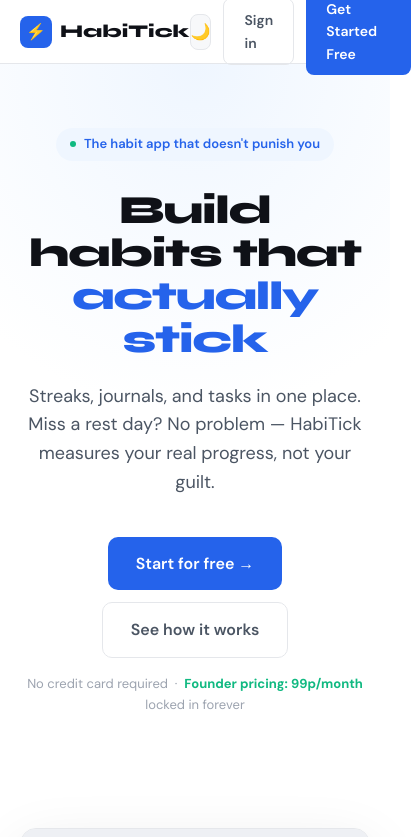
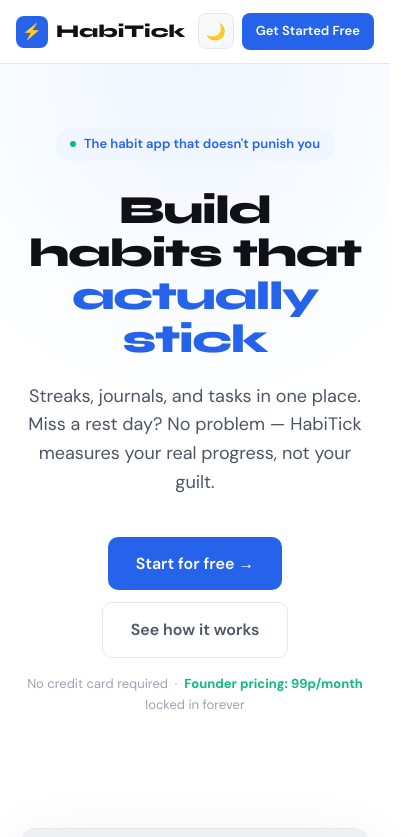
Before and after one commit to JKeyOfficial/habitick-landing, a website: page index.html in a window 390 px wide. Shown: the top 837 px of the page, 411 px wide, since content can reach past the window. Drawn offline with Linux system fonts and the light colour scheme.

Commit message:
fix mobile nav - hide sign in, compact CTA button

```diff
--- a/index.html
+++ b/index.html
@@ -61,10 +61,10 @@
     .nav-logo { display: flex; align-items: center; gap: 8px; text-decoration: none; }
     .nav-logo-icon { width: 32px; height: 32px; background: var(--accent); border-radius: 8px; display: flex; align-items: center; justify-content: center; font-size: 16px; }
     .nav-logo-text { font-family: 'Syne', sans-serif; font-weight: 800; font-size: 18px; color: var(--text); }
-    .nav-links { display: flex; align-items: center; gap: 32px; }
+    .nav-links { display: flex; align-items: center; gap: 32px; position: absolute; left: 50%; transform: translateX(-50%); }
     .nav-links a { text-decoration: none; color: var(--text-2); font-size: 14px; font-weight: 500; transition: color 0.2s; }
     .nav-links a:hover { color: var(--text); }
-    .nav-right { display: flex; align-items: center; gap: 12px; }
+    .nav-actions { display: flex; align-items: center; gap: 12px; }
 
     .theme-toggle {
       width: 36px; height: 36px; border-radius: 8px;
@@ -262,8 +262,11 @@
     .reveal.visible { opacity: 1; transform: translateY(0); }
 
     @media (max-width: 768px) {
-      nav { padding: 0 20px; }
+      nav { padding: 0 16px; }
       .nav-links { display: none; }
+      .nav-actions { gap: 8px; }
+      .nav-actions .btn-ghost { display: none; }
+      .nav-actions .btn-primary { font-size: 13px; padding: 8px 14px; white-space: nowrap; }
       .hero { padding: 64px 20px 48px; }
       .preview-wrap { padding: 0 20px; }
       .preview-cards { grid-template-columns: 1fr; }
@@ -288,7 +291,7 @@
       <a href="#why">Why HabiTick</a>
       <a href="#pricing">Pricing</a>
     </div>
-    <div class="nav-right">
+    <div class="nav-actions">
       <button class="theme-toggle" onclick="toggleTheme()" id="themeBtn" title="Toggle theme">☀️</button>
       <a href="https://app.habitick.pro" class="btn btn-ghost">Sign in</a>
       <a href="https://app.habitick.pro" class="btn btn-primary">Get Started Free</a>
@@ -519,12 +522,12 @@
       <a href="https://app.habitick.pro">App</a>
       <a href="/privacy">Privacy Policy</a>
       <a href="/terms">Terms of Service</a>
-      <a href="mailto:hello@habitick.pro">Contact</a>
+      <a href="/cdn-cgi/l/email-protection#1b737e7777745b737a79726f727870356b6974">Contact</a>
     </div>
     <div class="footer-copy">© 2026 HabiTick. All rights reserved.</div>
   </footer>
 
-  <script>
+  <script data-cfasync="false" src="/cdn-cgi/scripts/5c5dd728/cloudflare-static/email-decode.min.js"></script><script>
     // Theme toggle
     const html = document.documentElement;
     const btn = document.getElementById('themeBtn');
```
